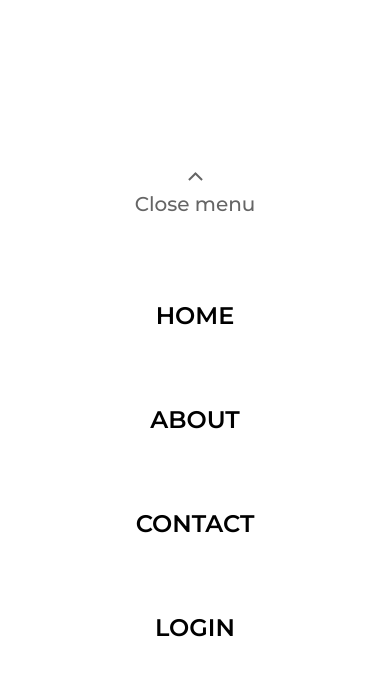
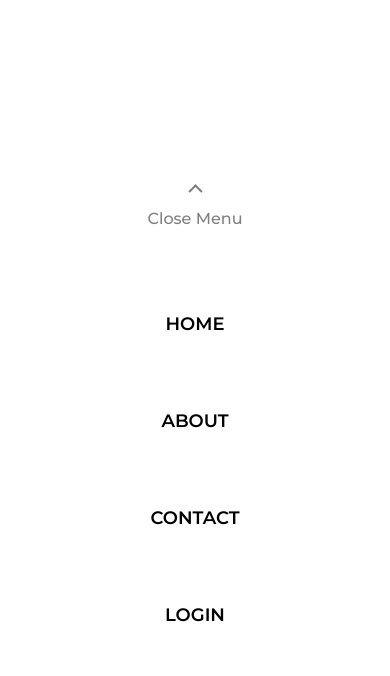
Before and after one commit to real-farshad/css-guidelines-and-conventions, a React (Create React App) app: page / in a window 390 px wide. Both pictures are taken after a click on the element 39 px from the left and 35 px from the top of the page. Shown: the top 676 px of the page. Built offline with nearby package versions, Linux system fonts and the light colour scheme.

Commit message:
Navbar menu modified

```diff
--- a/src/components/Navbar.tsx
+++ b/src/components/Navbar.tsx
@@ -64,7 +64,7 @@ export default function Navbar() {
                         <div className="close-icon__line" />
                     </div>
 
-                    <p className="close-menu__text">Close menu</p>
+                    <p className="close-menu__text">Close Menu</p>
                 </div>
 
                 <ul className="navigation">
--- a/src/styles/App.css
+++ b/src/styles/App.css
@@ -11,6 +11,7 @@
     /* Colors */
     --black: rgb(0, 0, 0);
     --white: rgb(255, 255, 255);
+    --secondary-background-color: rgb(247, 247, 247);
     --accent-color: rgb(255, 174, 41);
 
     /* Widths */
--- a/src/styles/Navbar.css
+++ b/src/styles/Navbar.css
@@ -55,7 +55,7 @@
     justify-content: center;
     align-items: center;
     opacity: 0;
-    transform: scale(0.8);
+    transform: scale(0.7);
     transition: 300ms;
 }
 
@@ -70,7 +70,7 @@
 
 .navbar__menu--animate-out {
     opacity: 0;
-    transform: scale(1.2);
+    transform: scale(1.1);
     transition: 500ms;
 }
 
@@ -79,19 +79,20 @@
     flex-direction: column;
     align-items: center;
     margin-bottom: 85px;
-    opacity: 0.6;
+    opacity: 0.5;
 }
 
 .close-icon {
     position: relative;
     padding: 10px;
+    margin-bottom: 5px;
 }
 
 .close-icon__line {
     position: absolute;
     top: 0;
     width: 10px;
-    height: 2px;
+    height: 1.6px;
     background-color: var(--black);
 }
 
@@ -109,11 +110,11 @@
 
 .close-menu__text {
     font-weight: var(--medium-font-weight);
-    font-size: 20px;
+    font-size: 16px;
 }
 
 .navigation__link {
-    font-size: 24px;
+    font-size: 18px;
     font-weight: var(--semi-bold-font-weight);
     text-align: center;
     margin-bottom: 75px;
@@ -121,7 +122,7 @@
 }
 
 .navigation__link:last-child {
-    margin-bottom: 30px;
+    margin-bottom: 35px;
 }
 
 @media only screen and (min-width: 768px) {
```
